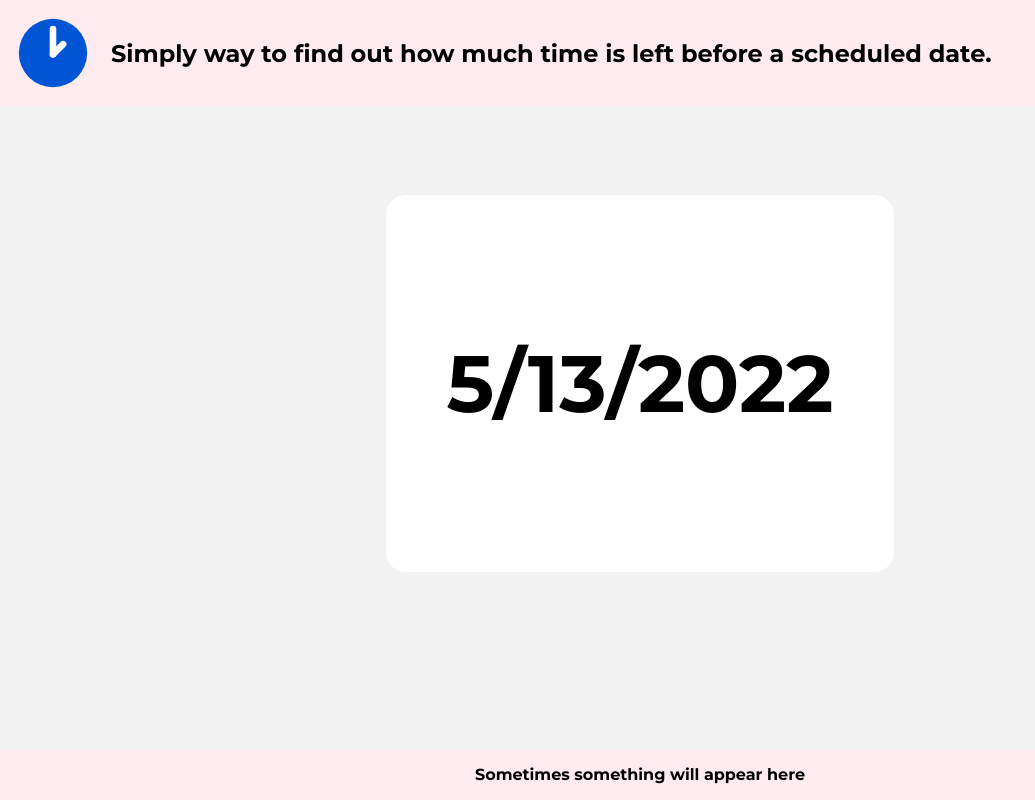
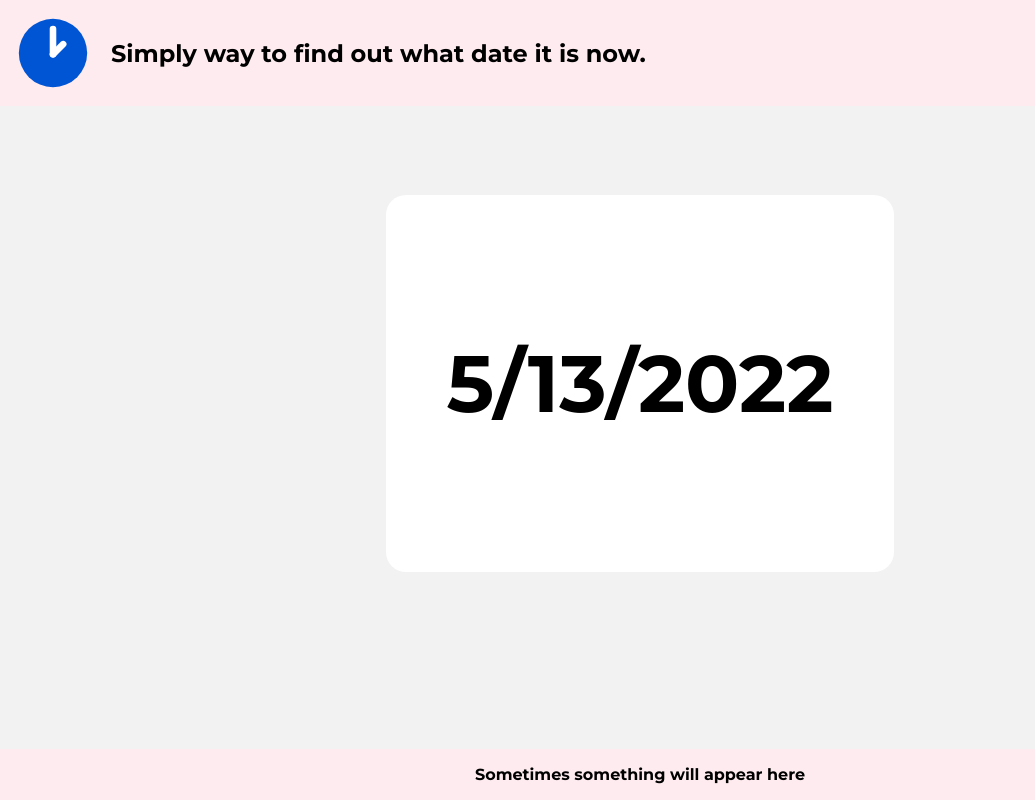
Before and after one commit to bullbesh/whatime, a plain HTML site: page index.html in a window 1280 px wide. Shown: the whole page, without its empty margins (0-1035 px from the left). Drawn offline with Linux system fonts and the light colour scheme.

Commit message:
Change header information

```diff
--- a/index.html
+++ b/index.html
@@ -14,10 +14,9 @@
     <header>
         <img src="assets/images/Logotype.svg" width="76" height="76">
         <h2>
-            Simply way to find out how much time is left before a scheduled date.
+            Simply way to find out what date it is now.
         </h2>
     </header>
-
 
     <div class="main_block">
         <p><span id="datetime"></span></p>
```
